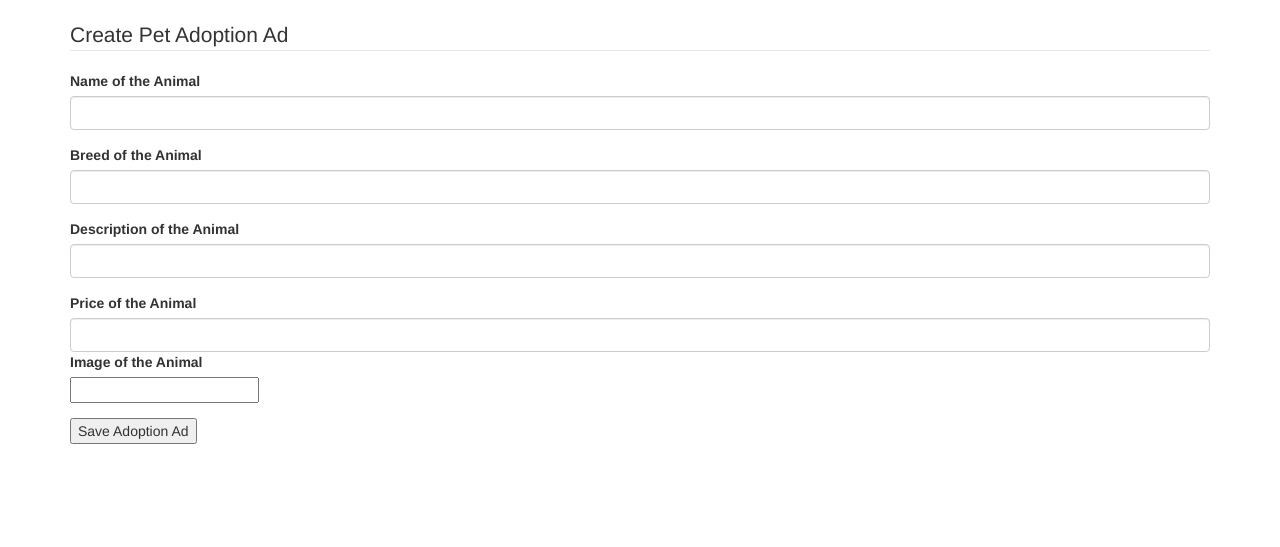
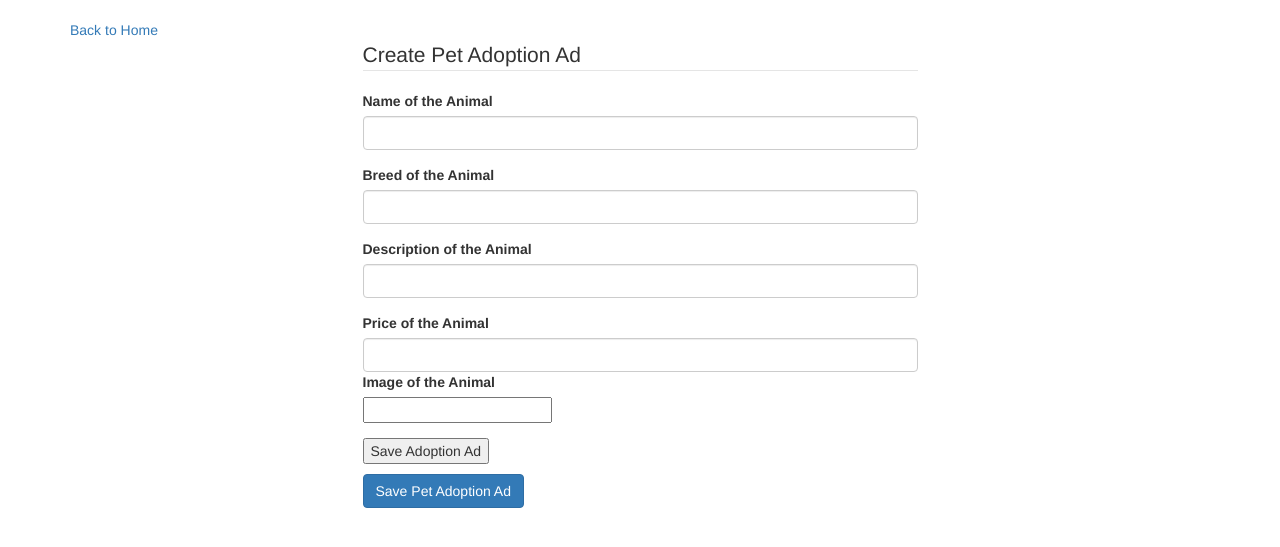
Before and after one commit to squeaky1273/adoption_contractor_project, a Flask app: page /adoptions/new in a window 1280 px wide. Shown: the part 52-599 px from the top of the page. Run offline with Flask 2, Linux system fonts and the light colour scheme; some libraries are stand-ins or nearby versions.

Commit message:
reversed

```diff
--- a/templates/adoptions_new.html
+++ b/templates/adoptions_new.html
@@ -2,7 +2,17 @@
 {% extends 'base.html' %}
 
 {% block content %}
-<form method='POST' action='/adoptions'>
-    {% include 'partials/adoptions_form.html' %}
-</form>
+<a href="/">Back to Home</a>
+
+<div class='row'>
+    <div class='col-sm-6 col-sm-offset-3'>
+        <form method='POST' action='/adoptions'>
+            {% include 'partials/adoptions_form.html' %}
+            <!-- BUTTON -->
+                <div class='form-group'>
+                    <button class='btn btn-primary' type='submit'>Save Pet Adoption Ad</button>
+                </div>
+        </form>
+    </div>
+</div>
 {% endblock %}
```
Also changed, not shown: templates/adoptions_edit.html (+14 -3 lines), templates/adoptions_show.html (+9 -4 lines).
